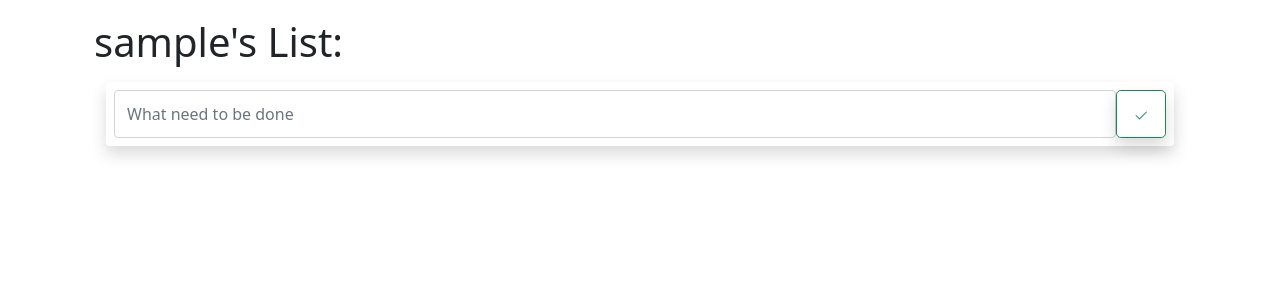
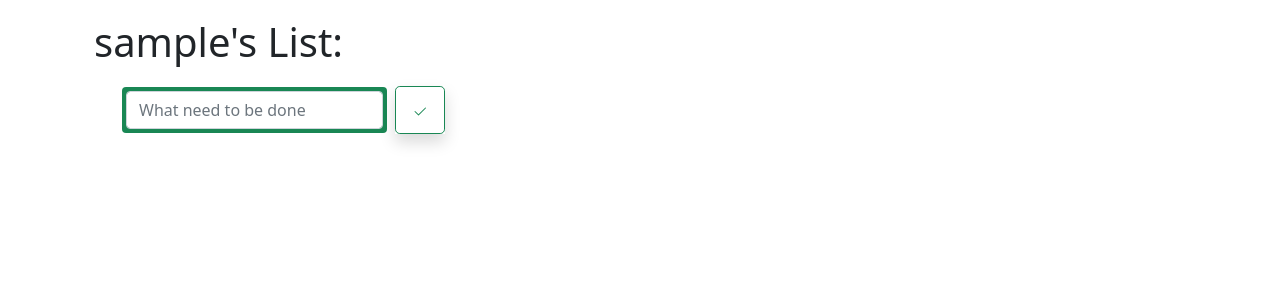
Before and after one commit to teasec4/ToDoAppDjango, a Django app: page /todo/ in a window 1280 px wide. Shown: the part 70-362 px from the top of the page. Run offline with Django 4.2, Linux system fonts and the light colour scheme; the visitor is signed in with stand-in values (Sample User, id 1); data that the repository does not hold is empty.

Commit message:
Add files via upload

```diff
--- a/templates/todolist/index.html
+++ b/templates/todolist/index.html
@@ -86,17 +86,22 @@
 
 
         <!-- add tasks  -->
-        <div class="container mt-3 mb-5">
-            <div class="container-fluid  shadow p-2 rounded">
-                <form method="POST" class="d-flex">
+        <div class="container mt-3 mb-5 ">
+        <div class="container-fluid  ">
+            <form method="POST" class="d-flex align-items-center">
                 {% csrf_token %}
-                    <input class="form-control" type="text" placeholder="What need to be done" name="task">
-                    <button class="btn btn-lg btn-outline-success shadow" type="submit">
+                <div class="bg-success d-flex p-1 rounded m-1">
+                    <input class="form-control " type="text" placeholder="What need to be done" name="task">
+                </div>
+                <div class="m-1 shadow ">
+                    <button class="btn btn-lg btn-outline-success" type="submit">
                     <svg xmlns="http://www.w3.org/2000/svg" width="16" height="16" fill="currentColor"
                          class="bi bi-check2" viewBox="0 0 16 16">
                         <path d="M13.854 3.646a.5.5 0 0 1 0 .708l-7 7a.5.5 0 0 1-.708 0l-3.5-3.5a.5.5 0 1 1 .708-.708L6.5 10.293l6.646-6.647a.5.5 0 0 1 .708 0z"/>
                     </svg>
                     </button>
+                </div>
+
             </form>
         </div>
     </div>
```
Lines whose indentation alone changed are shown as unchanged.
